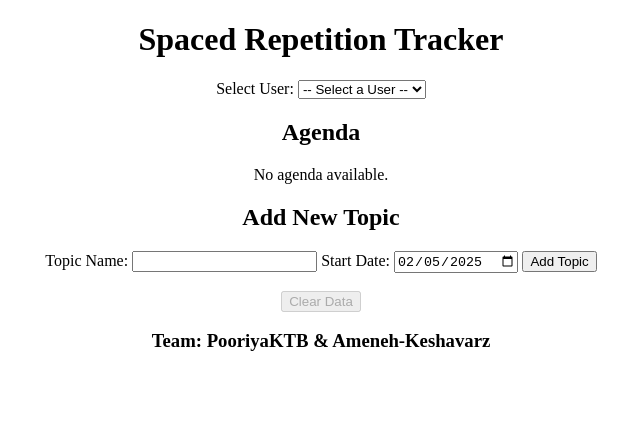
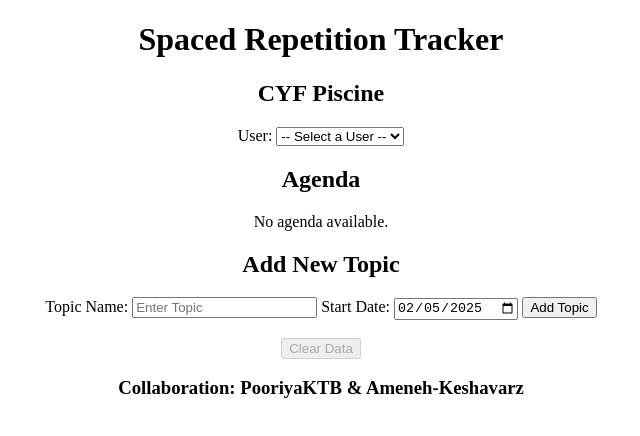
Before and after one commit to PooriyaKTB/Project-Spaced-Repetition-Tracker, a plain HTML site: page index.html in a window 1280 px wide. Shown: the whole page, without its empty margins (319-959 px from the left). Drawn offline with Linux system fonts and the light colour scheme.

Commit message:
Update HTML, add some meta tags, improve lighthouse score

```diff
--- a/index.html
+++ b/index.html
@@ -4,19 +4,22 @@
 <head>
     <meta charset="UTF-8">
     <meta name="viewport" content="width=device-width, initial-scale=1.0">
+    <meta name="description" content="Spaced Repetition Tracker">
+    <meta name="keywords" content="Schedule, Agenda, Repetition, Tracker, Plan">
+    <meta name="author" content="PooriyaKTB, Ameneh-Keshavarz">
     <title>Spaced Repetition Tracker</title>
-    <link rel="stylesheet" href="styles.css">
 </head>
 
 <body style="text-align: center;">
     <header>
         <h1>Spaced Repetition Tracker</h1>
+        <h2>CYF Piscine</h2>
     </header>
     <main>
         <!-- User Selection Dropdown -->
-        <label for="user-select">Select User:</label>
+        <label for="user-select">User:</label>
         <select id="user-select">
-            <option value="">-- Select a User --</option>
+            <option value="" disabled selected>-- Select a User --</option>
         </select>
 
         <!-- Agenda Display -->
@@ -30,7 +33,7 @@
         <h2>Add New Topic</h2>
         <form id="add-topic-form">
             <label for="topic-name">Topic Name:</label>
-            <input type="text" id="topic-name" >
+            <input type="text" id="topic-name" placeholder="Enter Topic">
 
             <label for="topic-date">Start Date:</label>
             <input type="date" id="topic-date">
@@ -42,7 +45,7 @@
         <button id="clear-data-button" disabled>Clear Data</button>
     </main>
     <footer>
-        <h3>Team: PooriyaKTB & Ameneh-Keshavarz</h3>
+        <h3>Collaboration: PooriyaKTB & Ameneh-Keshavarz</h3>
     </footer>
 
     <!-- JavaScript -->
```
